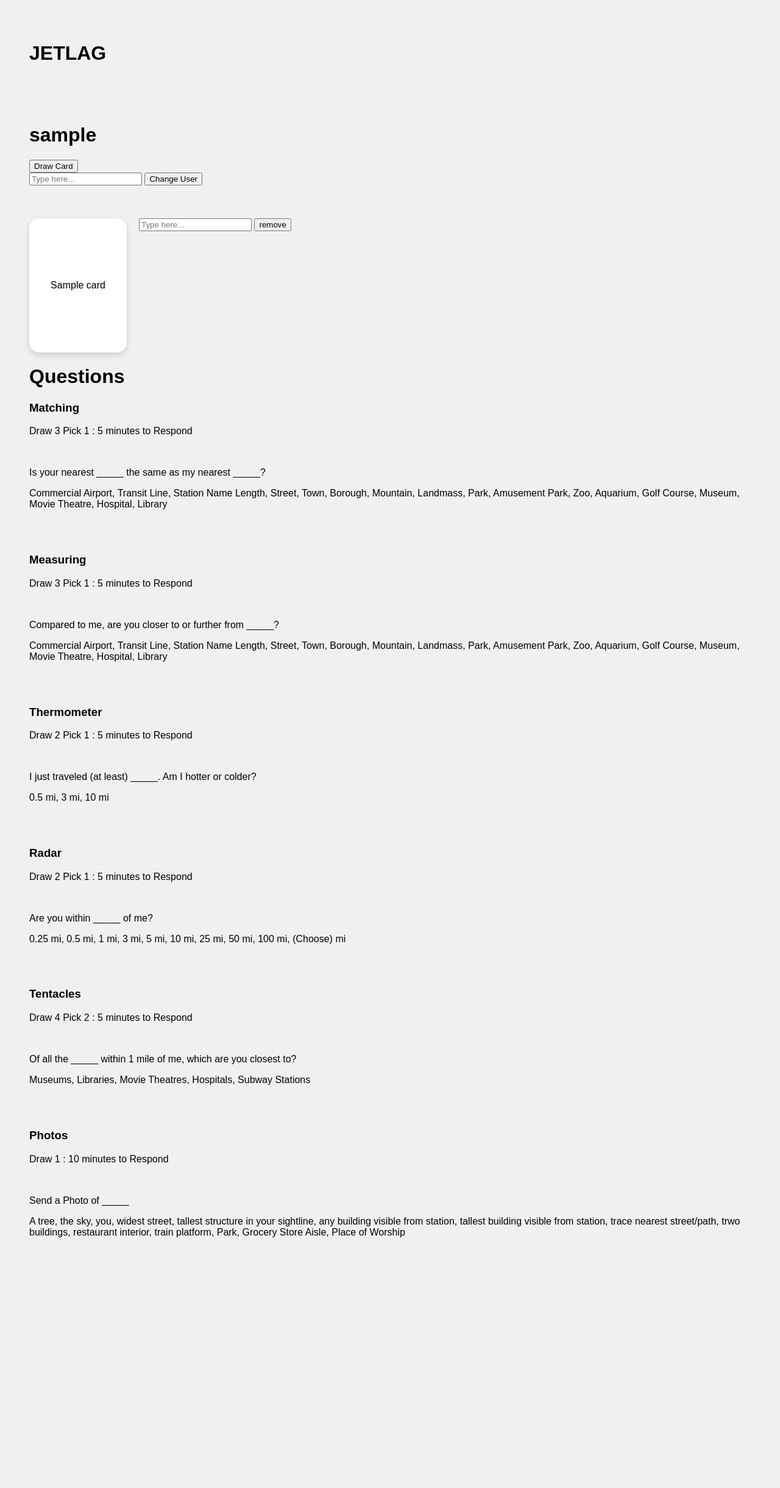
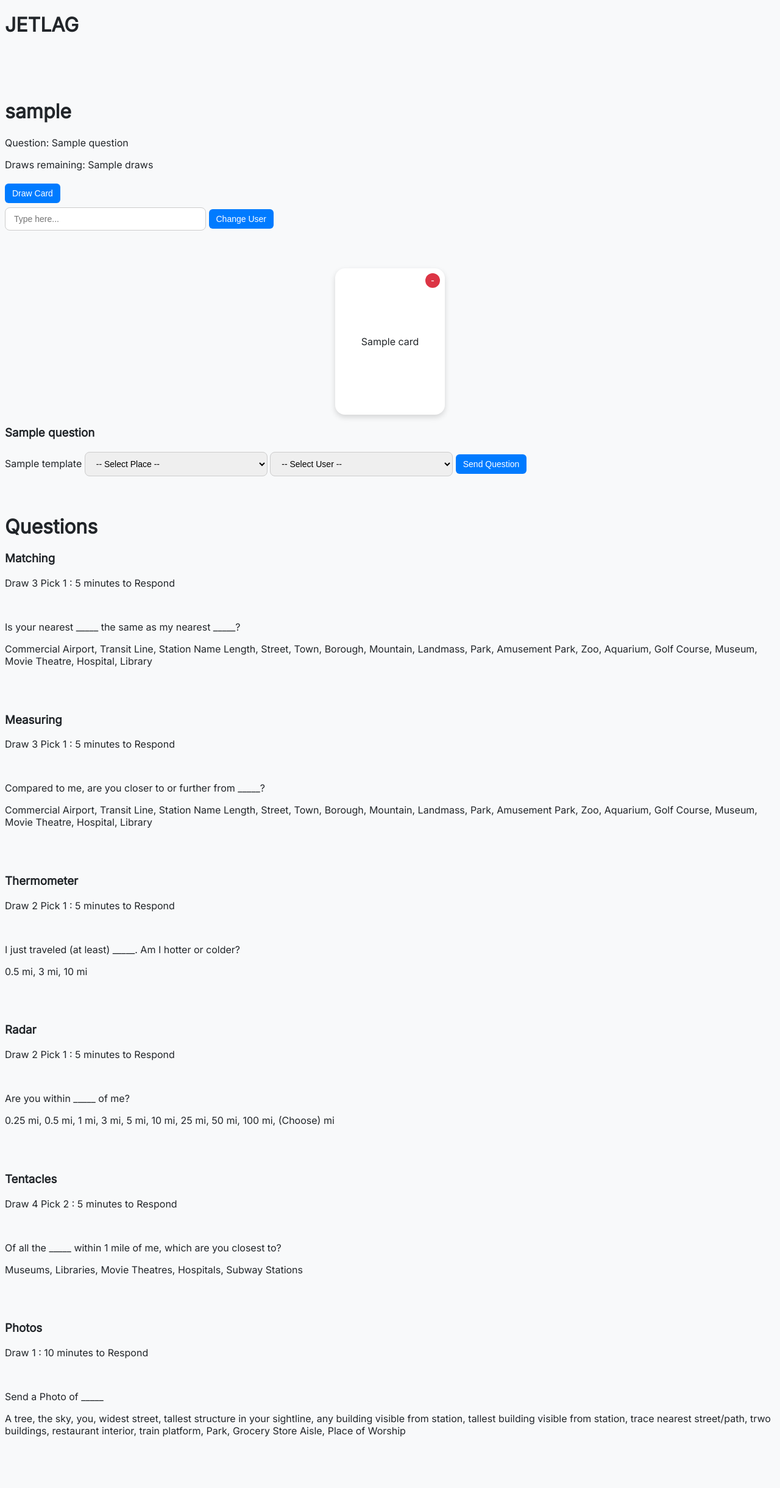
Before and after one commit to esokul007/JetLagGame, a Flask app: template app/templates/home.html in a window 1280 px wide. Shown: the whole page at 61% size. Before the commit the page ends 2029 px from the top, so only its background shows below. Run offline with Flask 3, Linux system fonts and the light colour scheme; the template is opened without the code that fills it: most values are stand-ins (such as "Sample title", 1, 10 or a date in 2020).

Commit message:
recent updates

```diff
--- a/app/templates/home.html
+++ b/app/templates/home.html
@@ -3,6 +3,7 @@
 <html lang="en">
 <head>
 	<meta charset="UTF-8">
+	<link href="https://fonts.googleapis.com/css2?family=Inter&display=swap" rel="stylesheet">
 	<!-- <meta name="viewport" content="width=device-width, initial-scale=1.0">
 	<link rel="stylesheet" href="https://cdn.jsdelivr.net/npm/bootstrap@4>
 	<link rel="stylesheet" href="../static/style.css">
@@ -10,23 +11,24 @@
 	<title>JetLag</title>
 	<style>
 		body {
-			font-family: Arial, sans-serif;
-			background-color: #f0f0f0;
-			padding: 40px;
+			font-family: 'Inter', sans-serif;
+			background-color: #f8f9fa;
+			color: #212529;
 		}
 		.card-container {
             		display: flex;
             		flex-wrap: wrap;
             		gap: 20px;
-            		justify-content: flex-start;
+            		justify-content: center;
+			padding: 10 px;
 		}
 		.card{
 		        background-color: white;
             		padding: 10px;
             		border-radius: 16px; /* More curve = more roundness */
             		box-shadow: 0 4px 10px rgba(0, 0, 0, 0.15);
-            		width: 140px; /* Permanent/fixed width */
-			height: 200px;
+            		width: 160px; /* Permanent/fixed width */
+			height: 220px;
             		text-align: center;
             		transition: transform 0.2s;
 			display: flex;
@@ -61,6 +63,70 @@
 		.card:hover {
 			transform: translateY(-5px);
 		}
+		.add-form,
+		.rem-form {
+   			position: absolute;
+			top: 8px;
+			right: 8px;
+			z-index: 2;
+			margin: 0;
+		}
+
+		.add-button,
+		.rem-button {
+			background-color: #28a745;
+			color: white;
+			border: none;
+			border-radius: 50%;
+    			width: 24px;
+    			height: 24px;
+    			font-size: 16px;
+   			line-height: 24px;
+			text-align: center;
+		    	padding: 0;
+		    	cursor: pointer;
+		}
+		.rem-button {
+			background-color: #dc3545;
+		}
+
+		input[type="text"],
+		select {
+  			padding: 10px 14px;
+  			font-size: 14px;
+  			border: 1px solid #ccc;
+  			border-radius: 8px;
+  			width: 100%;
+  			max-width: 300px;
+  			transition: border 0.2s ease;
+		}
+
+		input[type="text"]:focus,
+		select:focus {
+  			border-color: #007bff;
+  			outline: none;
+			}
+
+		input[type="submit"] {
+		  	padding: 8px 12px;
+			margin: 5px 0;
+  			font-size: 14px;
+  			border: 1px solid #ccc;
+  			border-radius: 6px;
+  			box-sizing: border-box;
+			}
+
+		input[type="submit"] {
+  			background-color: #007BFF;
+  			color: white;
+  			border: none;
+  			cursor: pointer;
+			}
+
+		input[type="submit"]:hover {
+  			background-color: #0056b3;
+			}
+
 	</style>
 
 </head>
@@ -71,6 +137,8 @@
 	<div class="event">
 		{% if username != "" and username != None %}
 			<h1>{{username}}</h1>
+			<p>Question: {{question}}</p>
+                        <p>Draws remaining: {{draws}}</p>
 		{% endif %}
         	<form action = "/" method="POST">
         	<input type="submit" class="random" name="random" value="Draw Card">
@@ -80,27 +148,34 @@
         	<input type="submit" class="user" name="user" value="Change User">
         	</form>
         	{% if show %}
+			<div class="card-container">
+				{% for c in card %}
 					<div class="card">
-				{% if card|length == 2 %}
-					<div class="front"><p>{{card[0]}}</p></div>
+						<form action = "/" method="POST" class="add-form">
+                           				<button type="submit" class="add-button" name="add" value="{{c}}">+</button>
+                    				</form>
+						{% if c|length == 2 %}
+							<div class="front"><p>{{c[0]}}</p></div>
 							<div class="back">
-						<p>{{card[1][1]}}</p>
+								<p>{{c[1][1]}}</p>
 							</div>
 						{% else %}
-					<p>{{card}}</p>
+							<p>{{c}}</p>
 						{% endif %}
 					</div>
+				{% endfor %}
+			</div>
 			<br>
-	                <form action = "/" method="POST">
-                	<input type="submit" class="add" name="add" value="add">
-                	</form>
 	    	{% endif %}
 	    	<br><br><br>
 		{% if all_cards != "" and all_cards != None %}
 			<div class="card-container">
 				{% for c in all_cards %}
-					<div class="card">
+					<div class="card" data-card="{{c}}">
 					{% if c != None %}
+						<form action = "/" method="POST" class="rem-form">
+                                                        <button type="submit" class="rem-button" name="rm" value="{{c}}">-</button>
+                                                </form>
 						{% set parts = c.split(" / ") %}
                                 		{% if parts|length > 1 %}
                                         		<div class="front"><p>{{parts[0]}}</div>
@@ -111,13 +186,33 @@
 					{% endif %}
 					</div>
 				{% endfor %}
-
-				<form action = "/" method="POST">
-				<input type="remove" id="remove" name="remove" placeholder="Type here..." required>
-                		<input type="submit" class="rm" name="rm" value="remove">
-                		</form>
 			</div>
                 {% endif %}
+		{% if username != "" and username != None %}
+			{% for i in questions %}
+				<h3>{{i}}</h3>
+				<form method="POST" action="/">
+    					<label for="{{i}}">{{questions[i]['template']}}</label>
+    					<select name="{{i}}" id="{{i}}" required>
+        					<option value="">-- Select Place --</option>
+						{% for j in questions[i]['filters'] %}
+							<option value="{{j}}"> {{j}} </option>
+						{% endfor %}
+					</select>
+                			<select name="send" id="send" required>
+                                                <option value="">-- Select User --</option>
+                                                {% for k in allUsers %}
+							{% if k[0] != username %}
+                                                        	<option value="{{k[0]}}"> {{k[0]}} </option>
+							{% endif %}
+                                                {% endfor %}
+                                        </select>
+					<input type="submit" name="submit" value="Send Question">
+				</form>
+			{% endfor %}
+		{% endif %}
+		<br><br>
+
 	    	<h1>Questions</h1>
 	    	<h3>Matching</h3>
 		<p>Draw 3 Pick 1 : 5 minutes to Respond</p>
@@ -157,4 +252,36 @@
 		</div>
 	</div>
 	<br><br><br>
+	<script>
+        document.querySelectorAll('.card').forEach(card => {
+                let startY = 0;
+
+                card.addEventListener('touchstart', e => {
+                        startY = e.touches[0].clientY;
+                });
+
+                card.addEventListener('touchend', e => {
+                        const endY = e.changedTouches[0].clientY;
+                        if (startY - endY > 50) {  // Swiped up
+                                const cardValue = card.dataset.card;
+				print(cardValue)
+                                fetch('/', {
+                                        method: 'POST',
+                                        headers: {
+                                        'Content-Type': 'application/json'
+                                        },
+                                        body: JSON.stringify({
+                                                card: cardValue,
+                                                action: 'swipe'
+                                        })
+                                }).then(response => {
+                                        if (response.ok) {
+                                                alert("Card sent!");
+                                                // Optionally remove card from view
+                                        }
+                                });
+                        }
+                });
+        });
+        </script>
 </body>
```
Also changed, not shown: app/__init__.py (+46 -12 lines), app/cards.py (+38 -1 lines), app/db.py (+73 -5 lines), app/players.db. Lines whose indentation alone changed are shown as unchanged.
